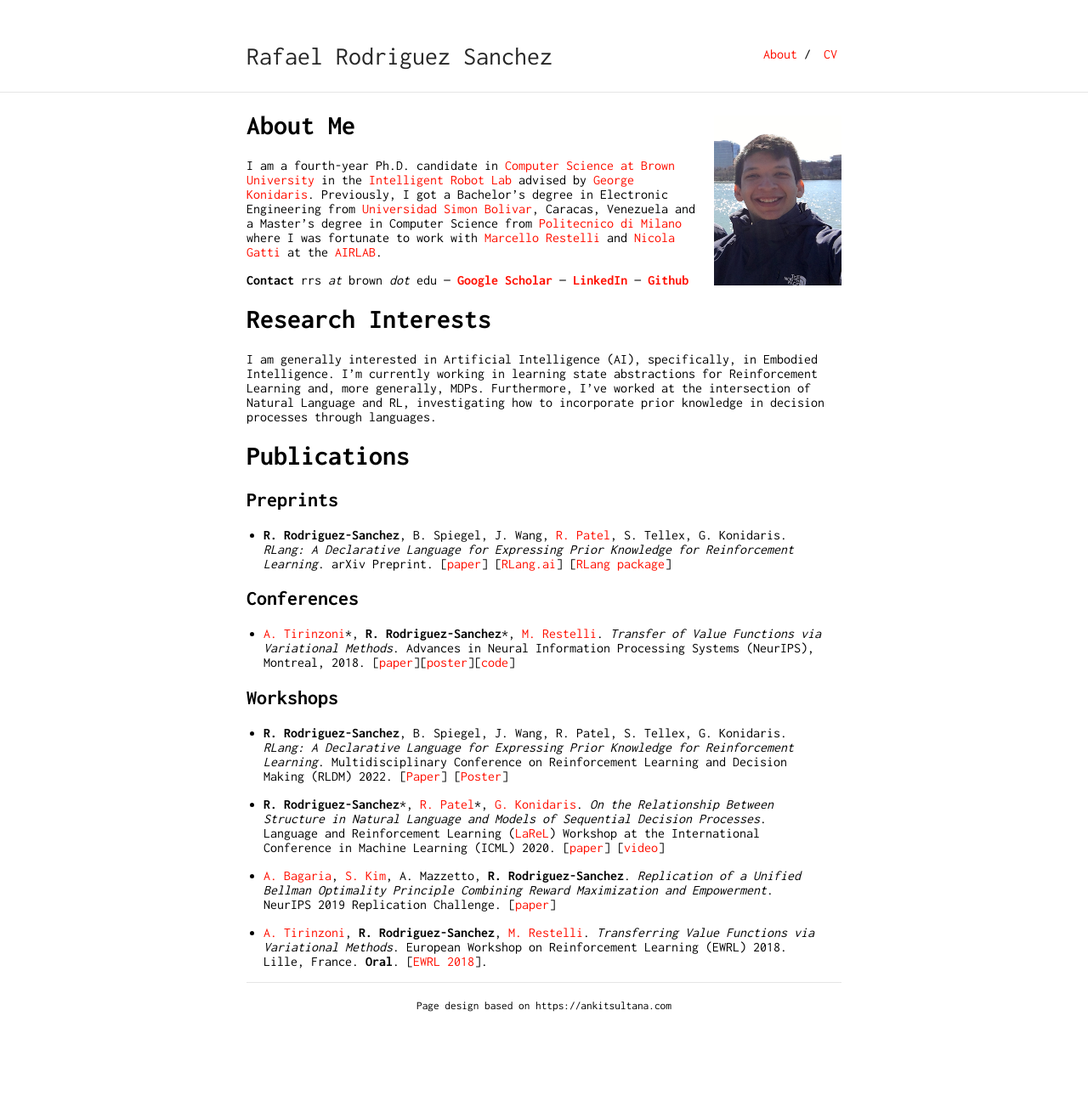
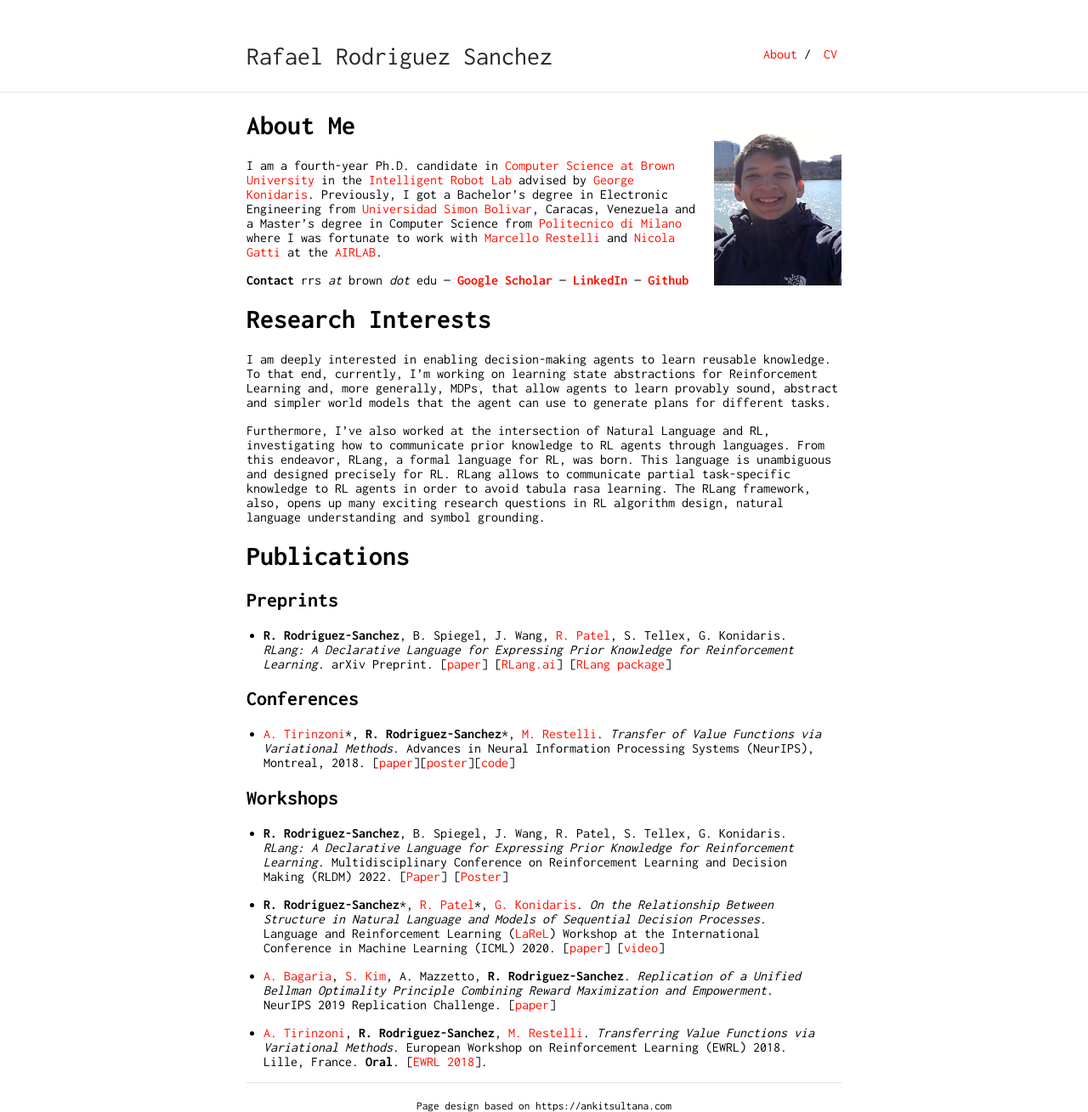
Before and after one commit to rafarodsa/rafarodsa.github.io, a Jekyll site: the page built from index.md, in a window 1280 px wide. Shown: the whole page at 85% size. Built offline with Jekyll 4.4.1, drawn with Linux system fonts in a browser that asks for light colours; before the commit the page ends 1191 px from its top, so only the background shows below that.

Commit message:
update research interest

```diff
--- a/index.md
+++ b/index.md
@@ -9,12 +9,15 @@ title: Rafael Rodriguez Sanchez
 
 I am a fourth-year Ph.D. candidate in [Computer Science at Brown University](https://cs.brown.edu) in the [Intelligent Robot Lab](http://irl.cs.brown.edu) advised by [George Konidaris](http://cs.brown.edu/people/gdk/). Previously, I got a Bachelor's degree in Electronic Engineering from [Universidad Simon Bolivar](http://www.usb.ve), Caracas, Venezuela and a Master's degree in Computer Science from [Politecnico di Milano](https://polimi.it) where I was fortunate to work with [Marcello Restelli](https://restelli.faculty.polimi.it/MyWebSite/index.shtml) and [Nicola Gatti](https://www.gametheory.polimi.it/nicola-gatti.html) at the [AIRLAB](http://airlab.deib.polimi.it).
 
+
 **Contact** rrs *at* brown *dot* edu --- **[Google Scholar](https://scholar.google.com/citations?user=ONxoqRUAAAAJ&hl=es)** --- **[LinkedIn](https://linkedin.com/in/rafarodsa)**
 --- **[Github](https://github.com/rafarodsa)**
 
 # Research Interests
 
-I am generally interested in Artificial Intelligence (AI), specifically, in Embodied Intelligence. I'm currently working in learning state abstractions for Reinforcement Learning and, more generally, MDPs. Furthermore, I've worked at the intersection of Natural Language and RL, investigating how to incorporate prior knowledge in decision processes through languages.
+I am deeply interested in enabling decision-making agents to learn reusable knowledge. To that end, currently, I'm working on learning state abstractions for Reinforcement Learning and, more generally, MDPs, that allow agents to learn provably sound, abstract and simpler world models that the agent can use to generate plans for different tasks.
+
+Furthermore, I've also worked at the intersection of Natural Language and RL, investigating how to communicate prior knowledge to RL agents through languages. From this endeavor, RLang, a formal language for RL, was born. This language is unambiguous and designed precisely for RL. RLang allows to communicate partial task-specific knowledge to RL agents in order to avoid tabula rasa learning. The RLang framework, also, opens up many exciting research questions in RL algorithm design, natural language understanding and symbol grounding.
 
 # Publications
 
```
